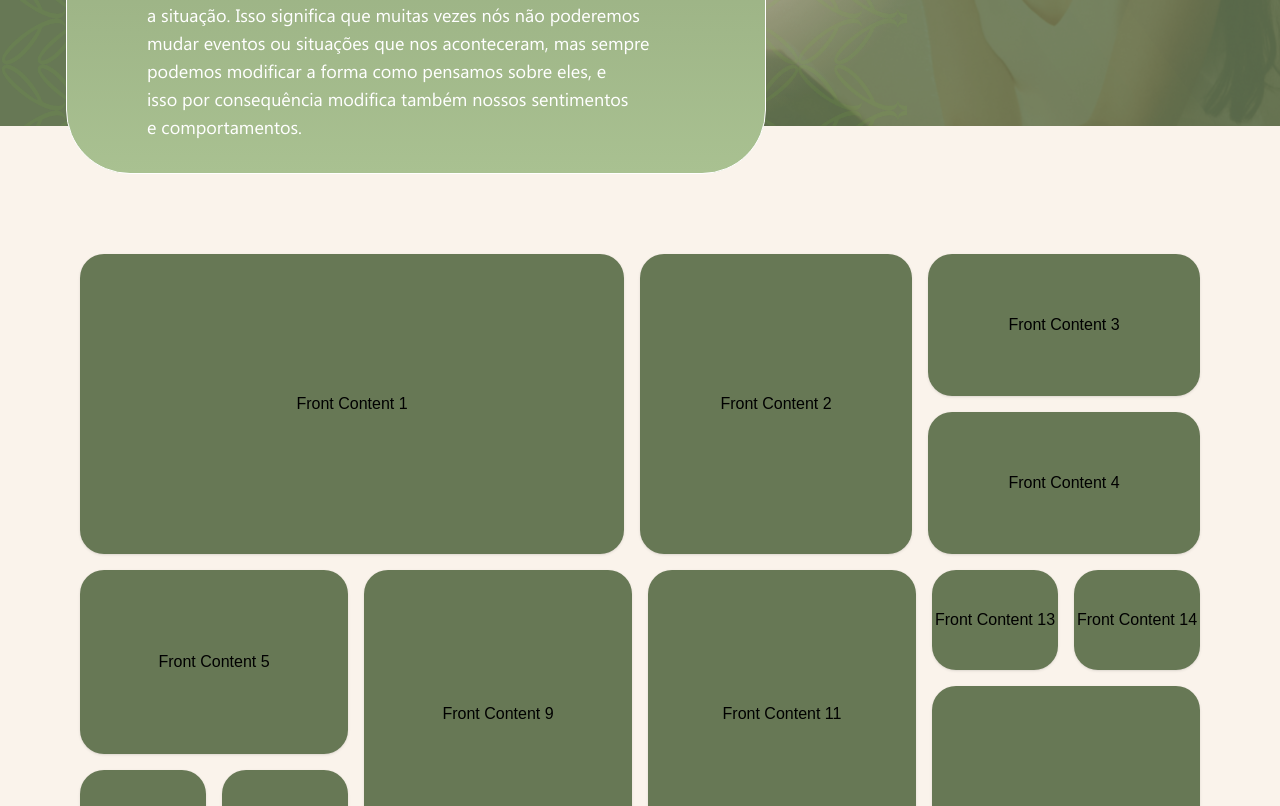
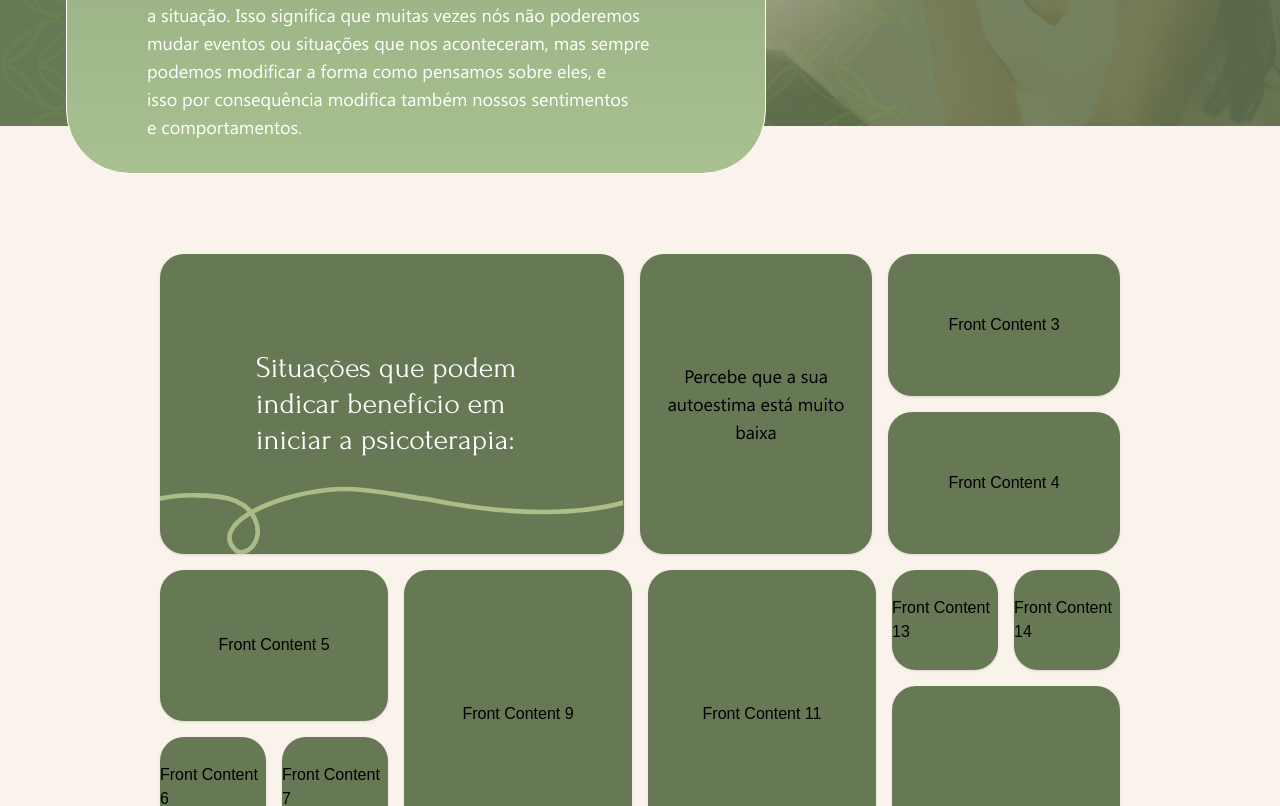
Before and after one commit to rafaeelricco/leticia-psi-lp, a Next.js app: page / in a window 1280 px wide. Shown: the part 2680-3486 px from the top of the page. Built offline with nearby package versions, Linux system fonts and the light colour scheme.

Commit message:
refactor: add LineBenefits1 icon component and use it in benefits component

```diff
--- /dev/null
+++ b/src/components/icons/benefits.tsx
@@ -0,0 +1,45 @@
+import * as React from 'react'
+
+export function LineBenefits1(props: React.SVGProps<SVGSVGElement>) {
+   return (
+      <svg
+         viewBox="0 0 604 132"
+         fill="none"
+         xmlns="http://www.w3.org/2000/svg"
+         preserveAspectRatio="xMidYMid meet"
+         {...props}
+      >
+         <g clipPath="url(#clip0_2462_287)">
+            <mask
+               id="a"
+               style={{
+                  maskType: 'alpha'
+               }}
+               maskUnits="userSpaceOnUse"
+               x={-1}
+               y={-245}
+               width={606}
+               height={379}
+            >
+               <path
+                  d="M604.275 103.231c0 16.569-13.432 30-30 30H29c-16.569 0-30-13.432-30-30v-318.23c0-16.569 13.432-30 30-30h545.275c16.568 0 30 13.431 30 30v318.23z"
+                  fill="#677855"
+               />
+            </mask>
+            <g mask="url(#a)">
+               <path
+                  d="M-999 18.312c69.98 53.03 123.47-20.06 172.83 1.74 223.91 83.11 195.1-53.62 161.05-8.77-21.61 28.46-31.69 114.46 79.39 93.72 6.11-1.14 82.98-36.03 155.69-55.56 72.44-19.46 115.34-33.71 241.84 22.9 82.04 36.72 172.01-18.19 240.41-16.23 25.52.73 63.11-.82 78.42 27.36 16.63 30.59-11.26 53.95-23.26 42.62-32.28-30.46 41.26-68.88 119.39-77.17 41.57-4.41 99.94 9.28 128.03 12.42 7.1.8 172.72 40.09 281.23-6.91"
+                  stroke="#B1C28D"
+                  strokeWidth={5.94}
+                  strokeMiterlimit={22.93}
+               />
+            </g>
+         </g>
+         <defs>
+            <clipPath id="clip0_2462_287">
+               <path fill="#fff" d="M0 0H604V132H0z" />
+            </clipPath>
+         </defs>
+      </svg>
+   )
+}
--- a/src/features/home/components/benefits.tsx
+++ b/src/features/home/components/benefits.tsx
@@ -1,3 +1,4 @@
+import { LineBenefits1 } from '@/src/components/icons/benefits'
 import { useFlipAnimation } from '@/src/hooks/useFlipAnimation'
 import React from 'react'
 
@@ -23,19 +24,27 @@ export const Benefits: React.FC = () => {
 
    return (
       <React.Fragment>
-         <div className="relative overflow-hidden w-full -mt-12 pt-32 pb-12 container">
+         <div className="relative overflow-hidden w-full -mt-12 pt-32 pb-12 container lg:px-40">
             <div className="grid gap-4 w-full [&>*]:w-full">
                {/* row 1 - Ajustado grid-rows para MD */}
                <div className="grid grid-cols-1 md:grid-cols-2 md:grid-rows-[auto_auto] lg:grid-rows-[300px] lg:grid-cols-[2fr_1fr_1fr] gap-4 [&>*]:w-full">
-                  <div {...flip1}>
-                     <div className="flipper-card h-full">
-                        <div className="flipper-front bg-support06 rounded-3xl shadow h-full">Front Content 1</div>
-                        <div className="flipper-back bg-primary rounded-3xl shadow h-full">Back Content 1</div>
+                  <div className="bg-support06 rounded-3xl shadow h-full flex items-center px-24 relative overflow-hidden">
+                     <span className="text-3xl font-forum text-white text-start">
+                        Situações que podem <br />
+                        indicar benefício em
+                        <br /> iniciar a psicoterapia:
+                     </span>
+                     <div className="absolute bottom-0 w-[calc(100%+3px)] right-[3px] scale-[1.01]">
+                        <LineBenefits1 className="w-full h-full" />
                      </div>
                   </div>
                   <div {...flip2}>
                      <div className="flipper-card h-full">
-                        <div className="flipper-front bg-support06 rounded-3xl shadow h-full">Front Content 2</div>
+                        <div className="flipper-front bg-support06 rounded-3xl shadow h-full">
+                           <span className="text-lg font-gadugi text-center max-w-[80%] mx-auto">
+                              Percebe que a sua autoestima está muito baixa
+                           </span>
+                        </div>
                         <div className="flipper-back bg-primary rounded-3xl shadow h-full">Back Content 2</div>
                      </div>
                   </div>
@@ -57,7 +66,7 @@ export const Benefits: React.FC = () => {
 
                {/* row 2 - Ajustado grid para MD */}
                <div className="grid grid-cols-1 sm:grid-cols-2 md:grid-rows-[auto_auto] lg:grid-rows-[448px] lg:grid-cols-4 gap-4 [&>*]:w-full">
-                  <div className="grid gap-4 lg:grid-rows-[41%_20%_auto] md:col-span-2 lg:col-span-1">
+                  <div className="grid gap-4 lg:grid-rows-[0.7fr_0.3fr_auto] md:col-span-2 lg:col-span-1">
                      <div {...flip5}>
                         <div className="flipper-card h-full">
                            <div className="flipper-front bg-support06 rounded-3xl shadow h-full">Front Content 5</div>
```
